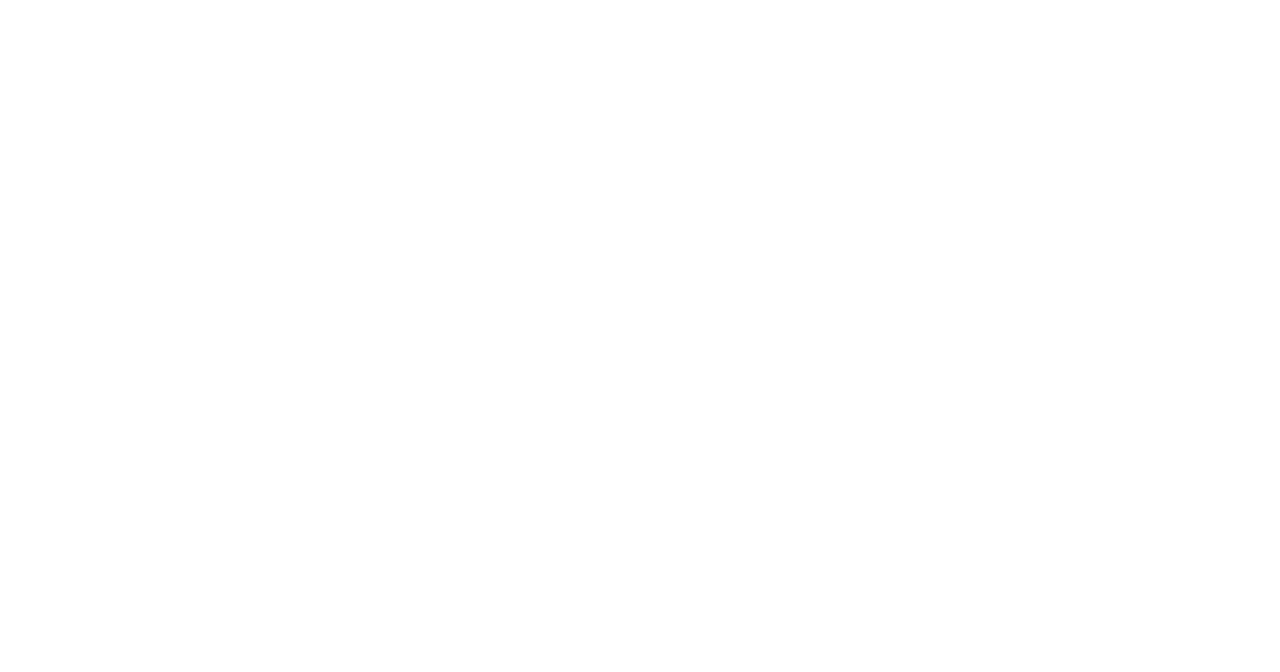
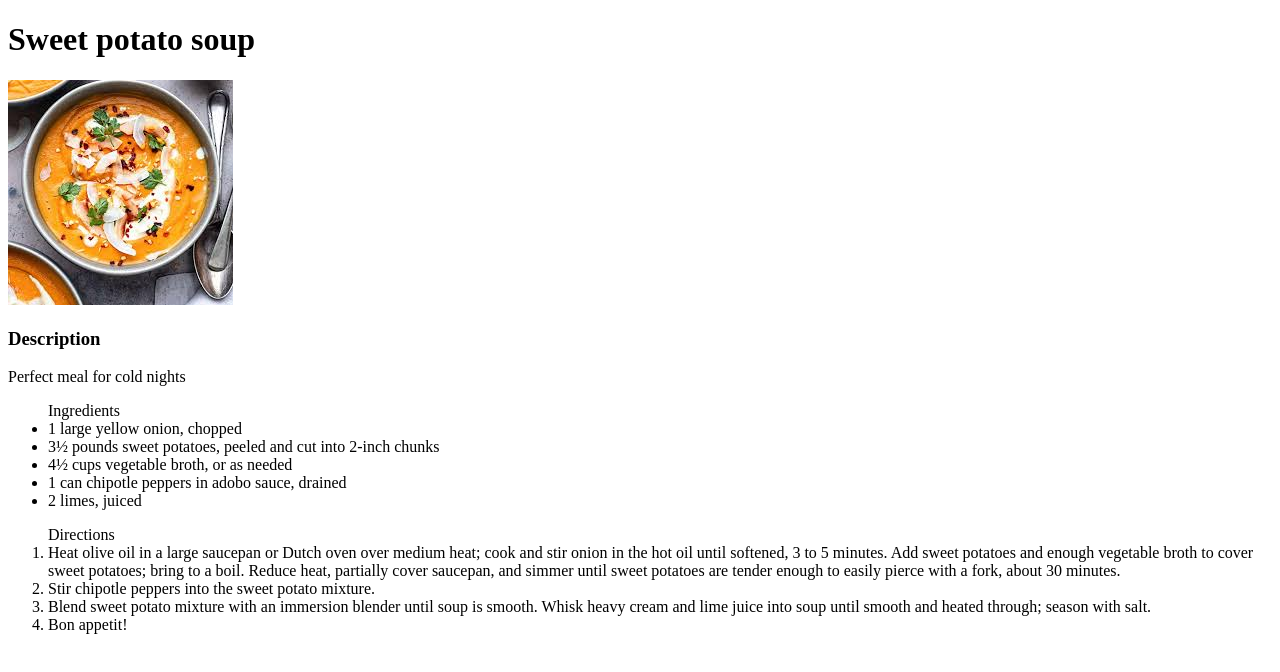
Before and after one commit to gitnime/odin-recipes, a plain HTML site: page recipes/batat.html in a window 1280 px wide. Drawn offline with Linux system fonts and the light colour scheme.

Commit message:
finish recipes

```diff
--- a/recipes/batat.html
+++ b/recipes/batat.html
@@ -7,6 +7,27 @@
     <title>Sweet potato soup</title>
 </head>
 <body>
+    <h1>Sweet potato soup</h1>
+    <img src="batat.jpeg" alt="batat soup">
+    <h3>Description</h3>
+    <p>Perfect meal for cold nights</p>
 
+    <ul>Ingredients
+        <li>1 large yellow onion, chopped</li>
+        <li>3½ pounds sweet potatoes, peeled and cut into 2-inch chunks</li>
+        <li>4½ cups vegetable broth, or as needed</li>
+        <li>1 can chipotle peppers in adobo sauce, drained</li>
+        <li>2 limes, juiced</li>
+    </ul>
+    <ol>Directions
+        <li>Heat olive oil in a large saucepan or Dutch oven over medium heat; cook and stir onion in the hot oil until softened,
+            3 to 5 minutes. Add sweet potatoes and enough vegetable broth to cover sweet potatoes; bring to a boil.
+            Reduce heat, partially cover saucepan, and simmer until sweet potatoes are tender enough to easily pierce with a fork,
+            about 30 minutes.</li>
+        <li>Stir chipotle peppers into the sweet potato mixture.</li>
+        <li>Blend sweet potato mixture with an immersion blender until soup is smooth.
+            Whisk heavy cream and lime juice into soup until smooth and heated through; season with salt.</li>
+        <li>Bon appetit!</li>
+    </ol>
 </body>
 </html>
```
Also changed, not shown: recipes/batat.jpeg (added).
